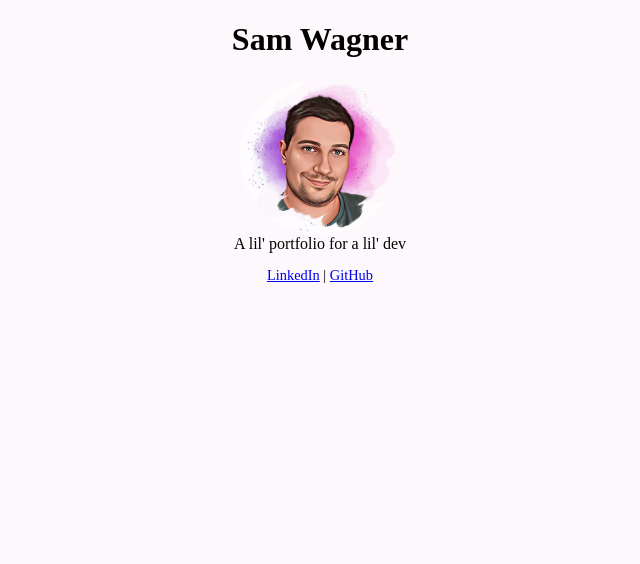
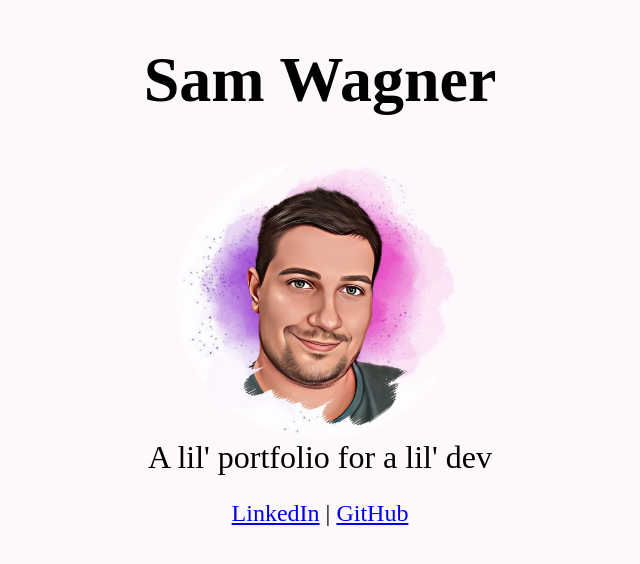
Before and after one commit to SamBWagner/SamBWagner.github.io, a plain HTML site: page index.html in a window 1280 px wide. Shown: the whole page, without its empty margins (320-960 px from the left). Drawn offline with Linux system fonts and the light colour scheme; a web font is replaced by a local one.

Commit message:
updated file structure, resized elements

```diff
--- a/index.html
+++ b/index.html
@@ -1,14 +1,14 @@
 <!DOCTYPE html>
 <html lang="en">
     <head>
-        <link rel="stylesheet" href="styles/style.css" type="text/css">
+        <link rel="stylesheet" href="resources/styles/style.css" type="text/css">
         <title>Sam Wagner | Portfolio</title>
     </head>
 
     <body>
         <header>
             <h1>Sam Wagner</h1>
-            <img src="images\pastel-portrait-purple.jpg" alt="pastel-portrait"> <p>A lil' portfolio for a lil' dev</p>
+            <img src="resources\images\pastel-portrait-purple.jpg" alt="pastel-portrait"> <p>A lil' portfolio for a lil' dev</p>
         </header>
 
         <main>
@@ -16,7 +16,7 @@
         </main>
 
         <footer>
-            <p><a href="https://www.linkedin.com/in/sam-wagner-b19b67217">LinkedIn</a> | <a href="https://github.com/SamBWagner">GitHub</a></p>
+            <p><a href="https://www.linkedin.com/in/sam-wagner-b19b67217">LinkedIn</a> | <a href="https://github.com/SamBWagner ">GitHub</a></p>
         </footer>
     </body>
 </html>
--- a/styles/style.css
+++ b/resources/styles/style.css
@@ -11,12 +11,13 @@ header {
 
 header h1 {
     text-align: center;
+    font-size: 4em;
 }
 
 header img {
     margin: auto;
     display: block;
-    width: 10em;
+    width: 18em;
     border-radius: 100%;
     position: relative;
 }
@@ -25,6 +26,7 @@ header p {
     text-align: center;
     position: relative;
     margin: auto;
+    font-size: 2em;
 }
 
 footer {
@@ -33,7 +35,7 @@ footer {
     margin: auto;
     text-align: center;
 
-    font-size: 0.9em;
+    font-size: 1.5em;
     font-weight: lighter;
 }
 
```
Also changed, not shown: resources/images/pastel-portrait-purple.jpg (renamed from images/pastel-portrait-purple.jpg).
